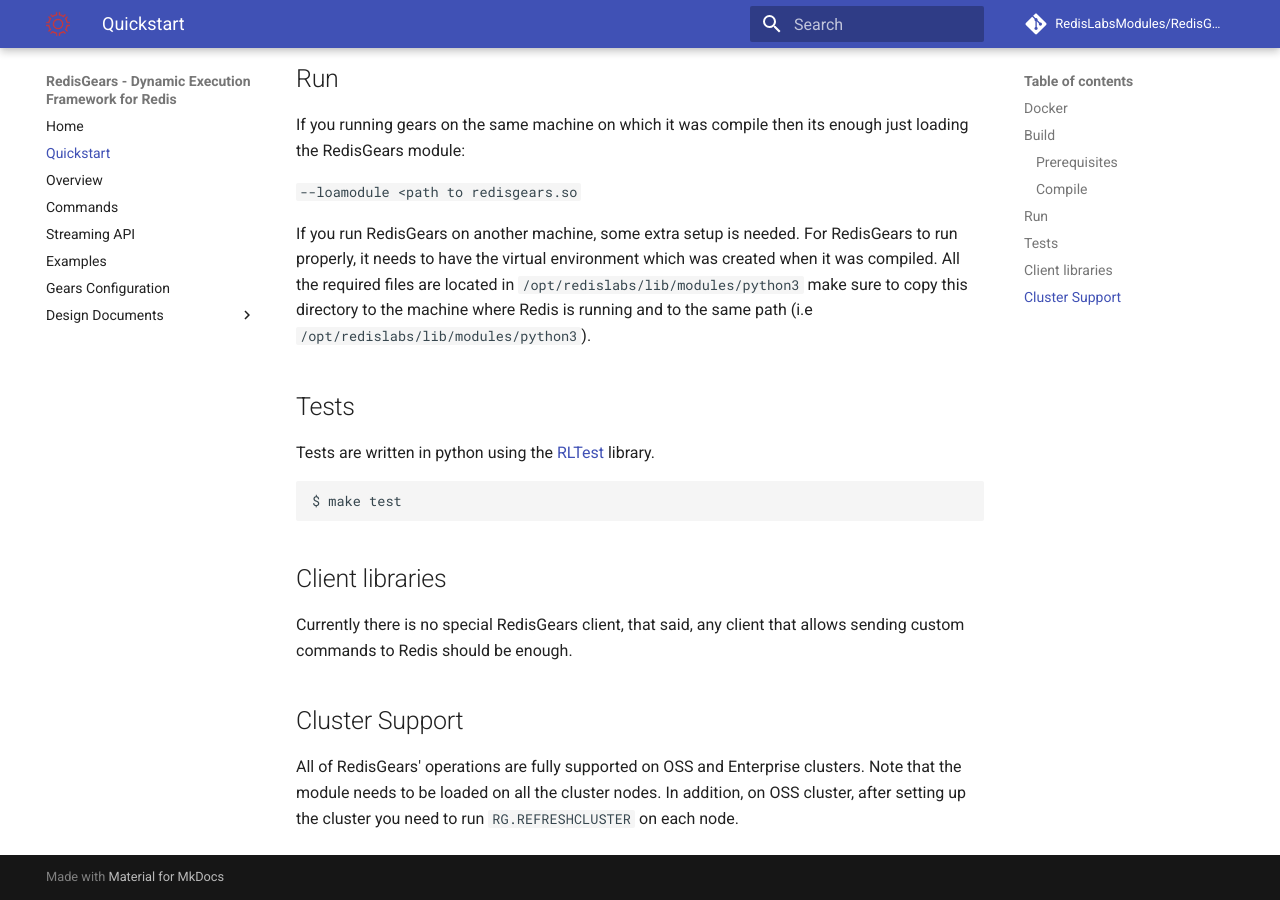
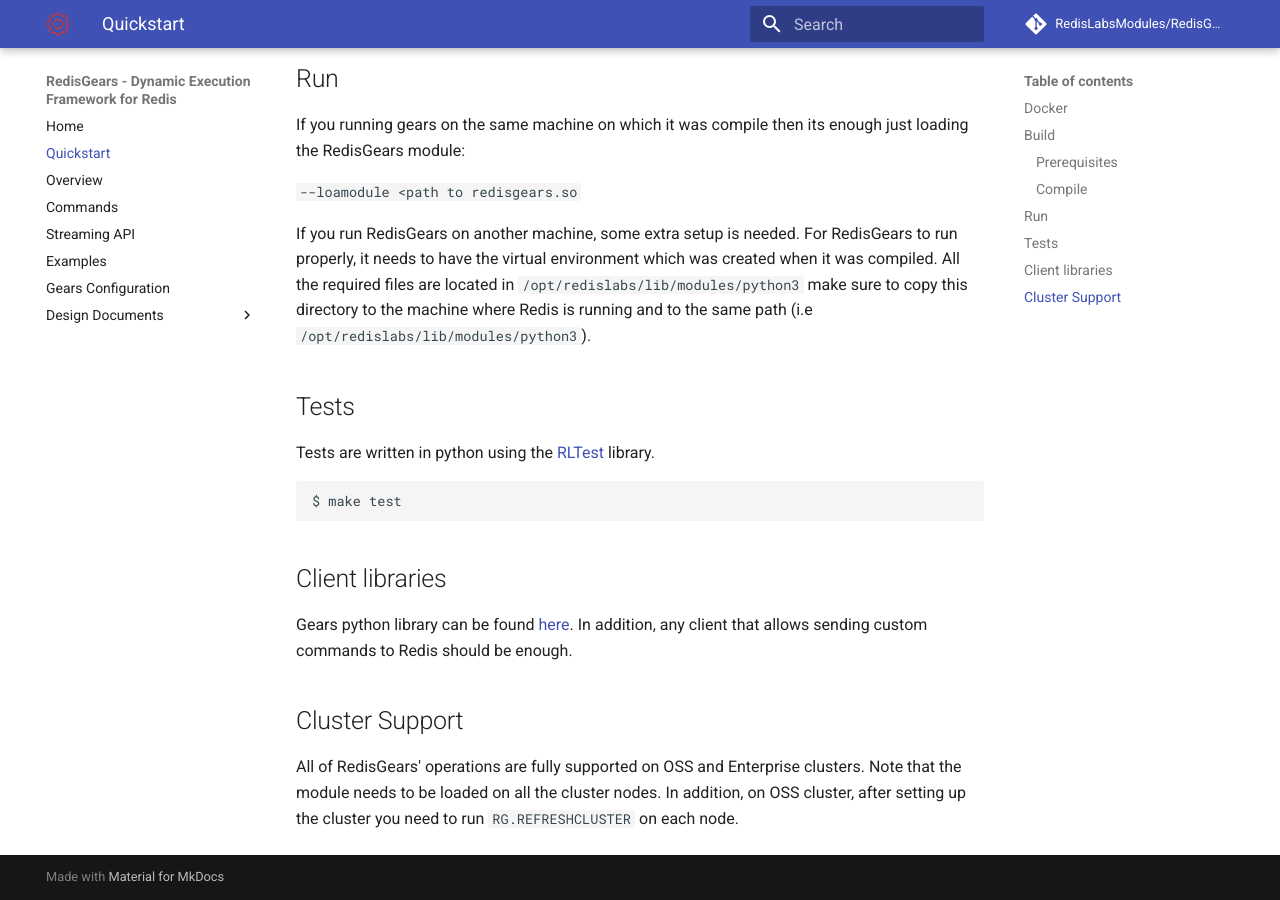
Before and after one commit to RedisGears/RedisGears, an MkDocs documentation site: the page built from docs/quickstart.md, in a window 1280 px wide and 900 px high, scrolled down 874 px. Built offline with MkDocs 1.6.1 and Material for MkDocs 9.7.7, drawn with Linux system fonts in a browser that asks for light colours; comment, search, counter and statistics services are not loaded; old or Windows-style settings are respelled for this version of MkDocs.

Commit message:
update documentation

````diff
--- a/docs/quickstart.md
+++ b/docs/quickstart.md
@@ -42,7 +42,8 @@
 ```
 
 ## Client libraries
-Currently there is no special RedisGears client, that said, any client that allows sending custom commands to Redis should be enough.
+Gears python library can be found [here](https://github.com/RedisGears/redisgears-py).
+In addition, any client that allows sending custom commands to Redis should be enough.
 
 ## Cluster Support
 All of RedisGears' operations are fully supported on OSS and Enterprise clusters. Note that the module needs to be loaded on all the cluster nodes. In addition, on OSS cluster, after setting up the cluster you need to run `RG.REFRESHCLUSTER` on each node.
````
